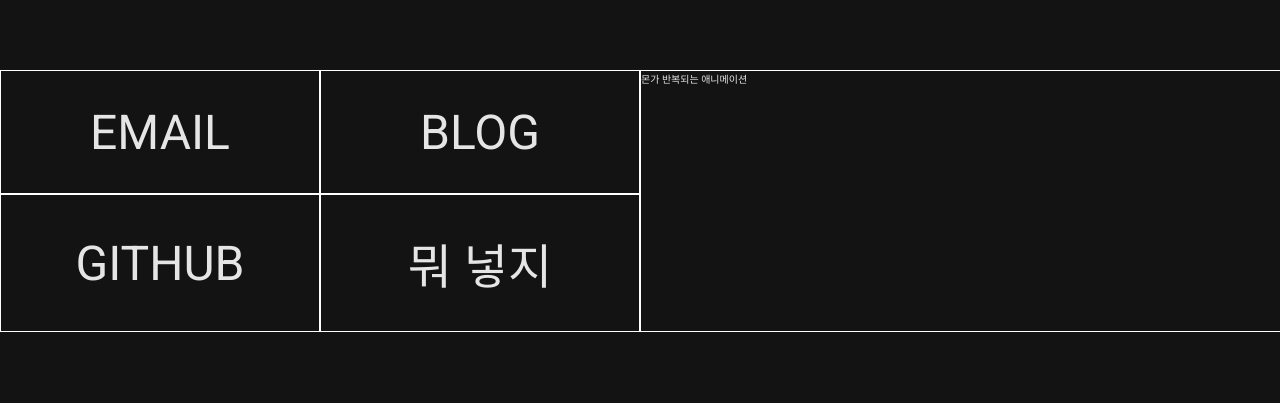
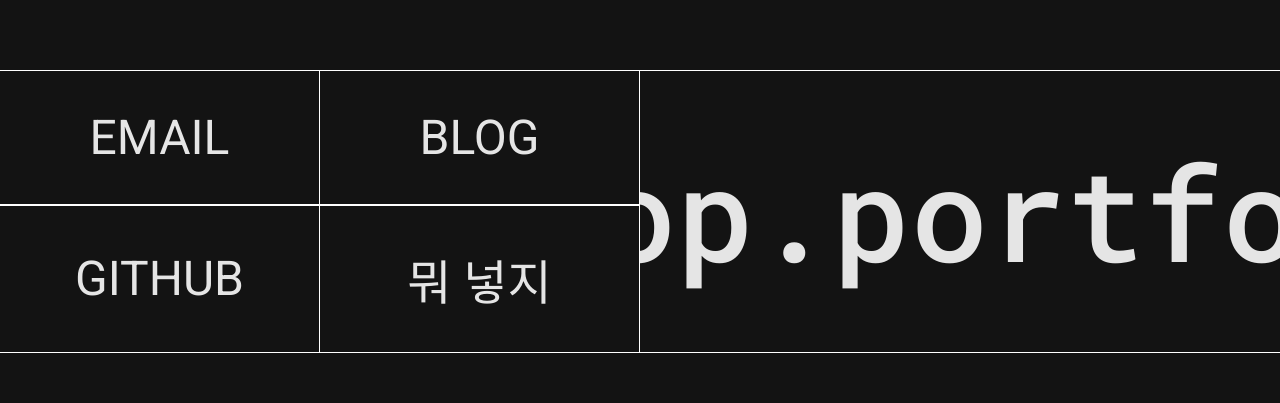
Before and after one commit to code-bebop/real-portfolio, a React app: page / in a window 1280 px wide. Shown: the part 4074-4477 px from the top of the page. Built offline with nearby package versions, Linux system fonts and the light colour scheme.

Commit message:
Feat #6 - Footer 컴포넌트 완성
Footer 컴포넌트의 카피라이트와 애니메이션까지 완성했다.

```diff
--- a/src/components/Footer.tsx
+++ b/src/components/Footer.tsx
@@ -1,5 +1,7 @@
-import React, { ReactElement } from "react";
-import styled from "styled-components";
+import React, { ReactElement, useEffect, useRef } from "react";
+import styled, { keyframes } from "styled-components";
+
+import { gsap } from "gsap";
 
 const Note = styled.aside`
   display: flex;
@@ -9,15 +11,35 @@ const Note = styled.aside`
     font-size: 4.8rem;
   }
 `;
-const FooterAni = styled.nav`
+const footerSite = keyframes`
+  0% {
+
+  }
+  100% {
+    transform: translateX(-100%);
+  }
+`;
+const FooterSite = styled.nav`
   border: 1px solid #fff;
   border-right: none;
+  border-left: none;
+  display: flex;
+  align-items: center;
+  overflow: hidden;
+  & > a {
+    font-size: 13rem;
+    font-family: "Roboto Mono", monospace;
+    white-space: nowrap;
+    padding: 0 30px;
+    animation: ${footerSite} 15s infinite linear;
+  }
 `;
 const SocialNav = styled.nav`
   display: grid;
   grid-template-columns: 1fr 1fr;
   & > a {
     border: 1px solid #fff;
+    border-left: none;
     display: flex;
     justify-content: center;
     align-items: center;
@@ -32,6 +54,8 @@ const FooterBlock = styled.footer`
 `;
 
 const Footer = (): ReactElement => {
+  const siteRef = useRef<HTMLAnchorElement>(null);
+
   return (
     <FooterBlock>
       <SocialNav>
@@ -40,9 +64,14 @@ const Footer = (): ReactElement => {
         <a href="#">GITHUB</a>
         <a href="#">뭐 넣지</a>
       </SocialNav>
-      <FooterAni>
-        <span>몬가 반복되는 애니메이션</span>
-      </FooterAni>
+      <FooterSite>
+        <a href="#" className="footerSite">
+          code-bebop.portfolio
+        </a>
+        <a href="#" className="footerSite">
+          code-bebop.portfolio
+        </a>
+      </FooterSite>
       <Note>
         <span>&copy; 2021. code-bebop</span>
       </Note>
--- a/src/components/Work.tsx
+++ b/src/components/Work.tsx
@@ -49,7 +49,6 @@ const Work = (): ReactElement => {
 
         workImgs.forEach(workImg => {
           gsap.from(workImg, {
-            width: "51%",
             scale: "1.2",
             duration: 1,
             scrollTrigger: {
--- a/src/index.css
+++ b/src/index.css
@@ -1,6 +1,7 @@
 /*! normalize.css v3.0.2 | MIT License | git.io/normalize */
 
 @import url("https://fonts.googleapis.com/css2?family=Roboto:ital,wght@0,100;0,300;0,400;0,500;0,700;0,900;1,100;1,300;1,400;1,500;1,700;1,900&display=swap");
+@import url("https://fonts.googleapis.com/css2?family=Roboto+Mono:wght@500&display=swap");
 
 /**
  * 1. Set default font family to sans-serif.
```
